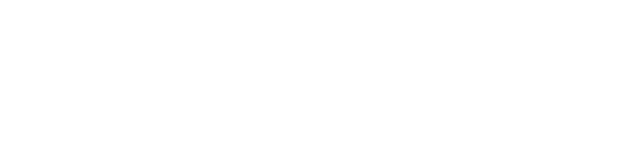
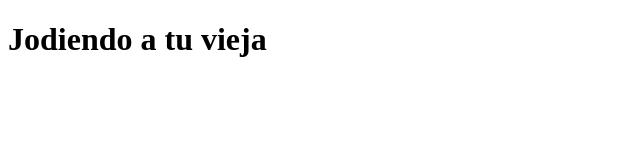
Before and after one commit to Gabriel-Ayala20/crowoed, a plain HTML site: page index.html in a window 1280 px wide. Shown: the whole page, without its empty margins (0-640 px from the left). Drawn offline with Linux system fonts and the light colour scheme.

Commit message:
Agreganfdo h1 de tu vieja

```diff
--- a/index.html
+++ b/index.html
@@ -7,6 +7,10 @@
     <title>Document</title>
 </head>
 <body>
-
+    <main>
+        <div>
+            <h1>Jodiendo a tu vieja</h1>
+        </div>
+    </main>
 </body>
 </html>
```
